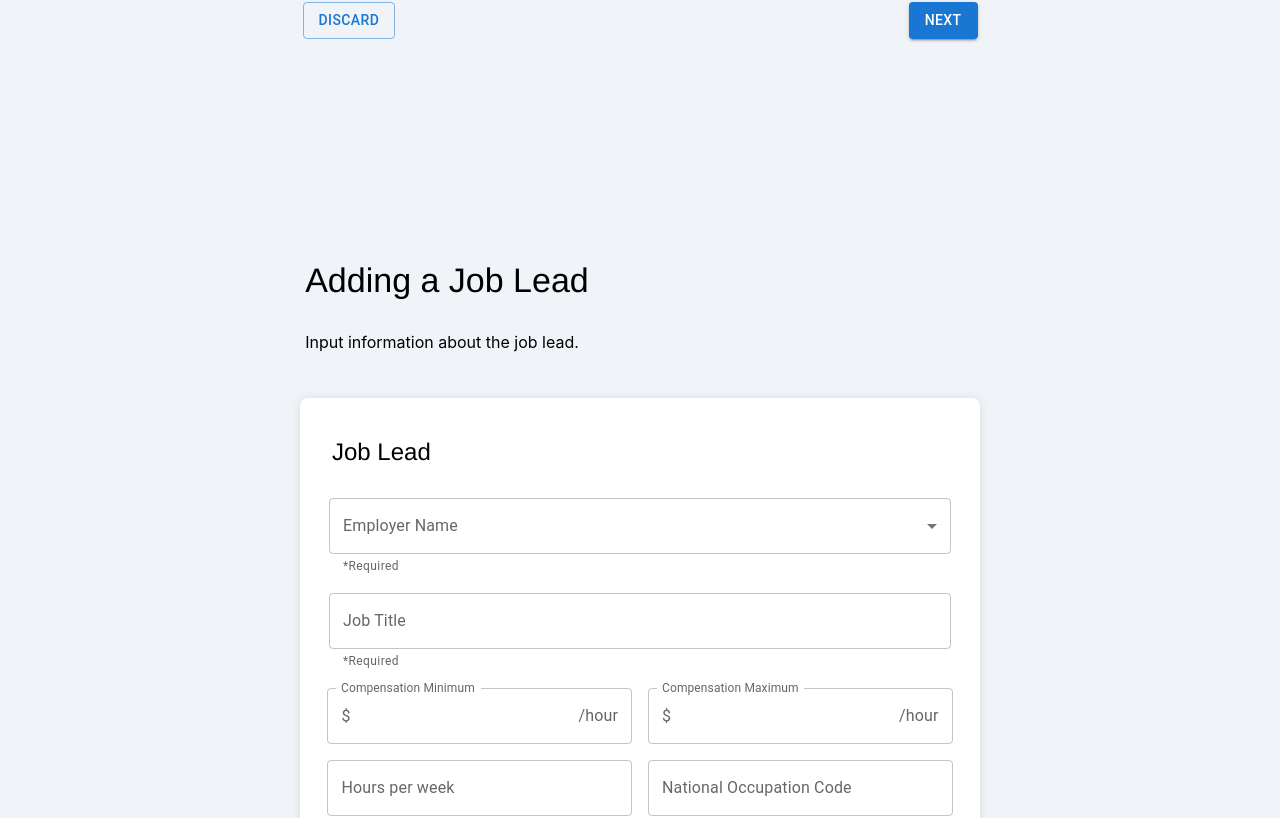
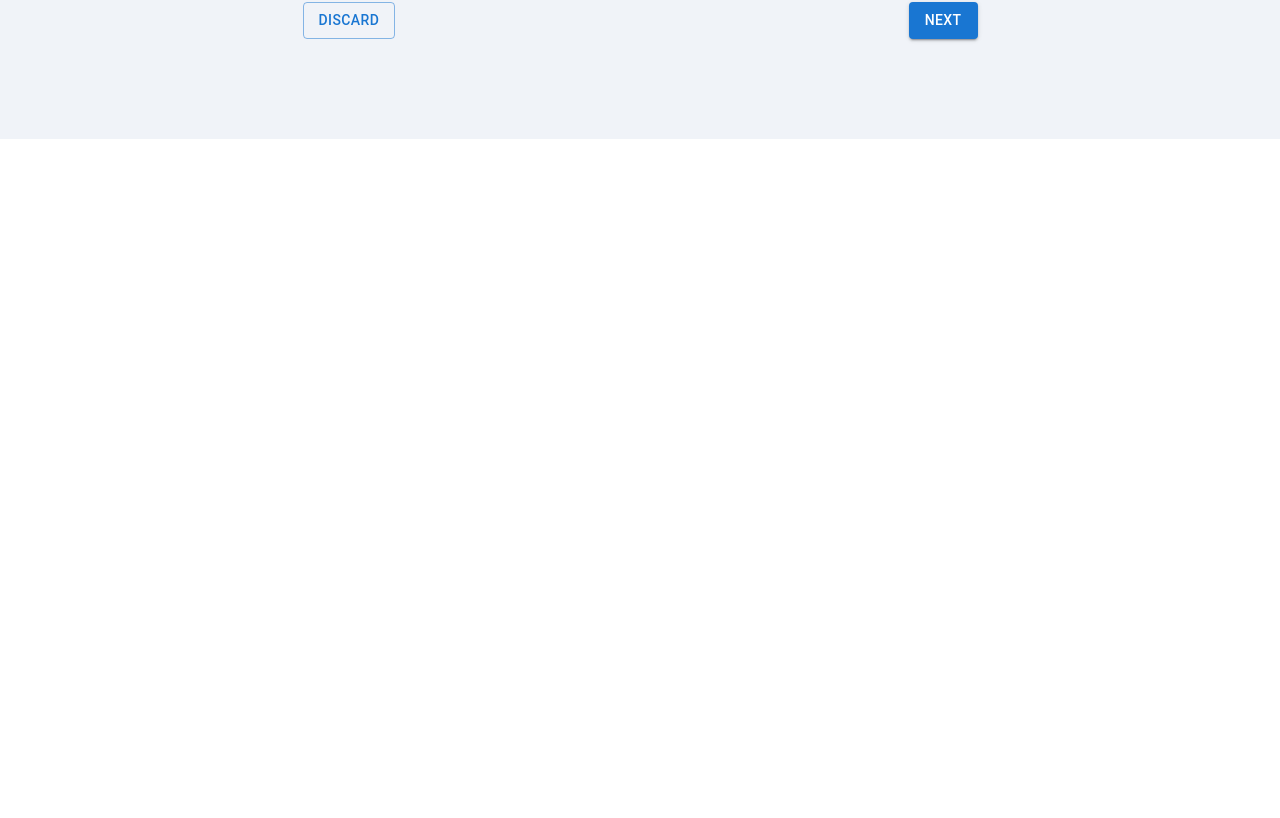
Before and after one commit to uoftblueprint/tces, a React (Create React App) app in the folder client/: page / in a window 1280 px wide. Shown: the part 1297-2115 px from the top of the page. After the commit the page ends 1436 px from the top, so only its background shows below. Built offline with nearby package versions, Linux system fonts and the light colour scheme.

Commit message:
TCES-27 Removed extra imports

```diff
--- a/client/src/App.jsx
+++ b/client/src/App.jsx
@@ -6,8 +6,8 @@ import "./App.css";
 // import EditPage from "./pages/edit-user/edit-user";
 // import AddJobLead from "./components/add-job-lead-component";
 import AddCompanyInfo from "./components/add-employer-component/company-info-component";
-import AddJobLead from "./components/add-job-lead-component";
-import AddEmployer from "./components/add-employer-component";
+// import AddJobLead from "./components/add-job-lead-component";
+// import AddEmployer from "./components/add-employer-component";
 import Navbar from "./components/navbar-component/Navbar";
 
 function App() {
@@ -15,8 +15,6 @@ function App() {
     <div className="App">
       <Navbar />
       <AddCompanyInfo />
-      <AddJobLead />
-      <AddEmployer />
     </div>
   );
 }
--- a/client/src/components/add-employer-component/company-info-component/index.jsx
+++ b/client/src/components/add-employer-component/company-info-component/index.jsx
@@ -1,5 +1,4 @@
 import React, { useState, useEffect } from "react";
-import { useNavigate } from "react-router-dom";
 import {
   TextField,
   FormHelperText,
--- a/client/src/components/add-employer-component/employer-contact-component/index.jsx
+++ b/client/src/components/add-employer-component/employer-contact-component/index.jsx
@@ -1,5 +1,4 @@
 import React, { useState, useEffect } from "react";
-import { useNavigate } from "react-router-dom";
 import {
   TextField,
   Button,
--- a/client/src/components/add-employer-component/job-lead-component/index.jsx
+++ b/client/src/components/add-employer-component/job-lead-component/index.jsx
@@ -1,5 +1,4 @@
 import React, { useState, useEffect } from "react";
-import { useNavigate } from "react-router-dom";
 import { AdapterDayjs } from "@mui/x-date-pickers/AdapterDayjs";
 import { LocalizationProvider } from "@mui/x-date-pickers/LocalizationProvider";
 import { DatePicker } from "@mui/x-date-pickers/DatePicker";
```
